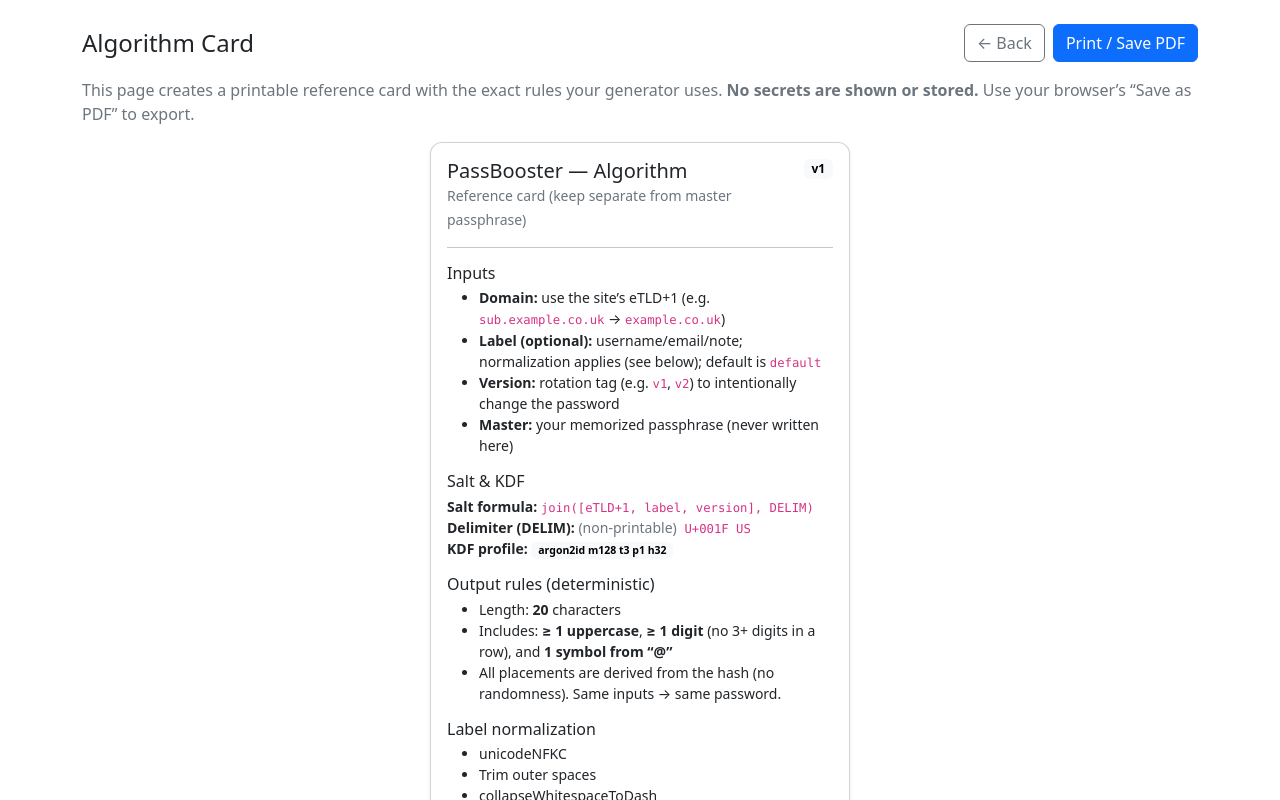
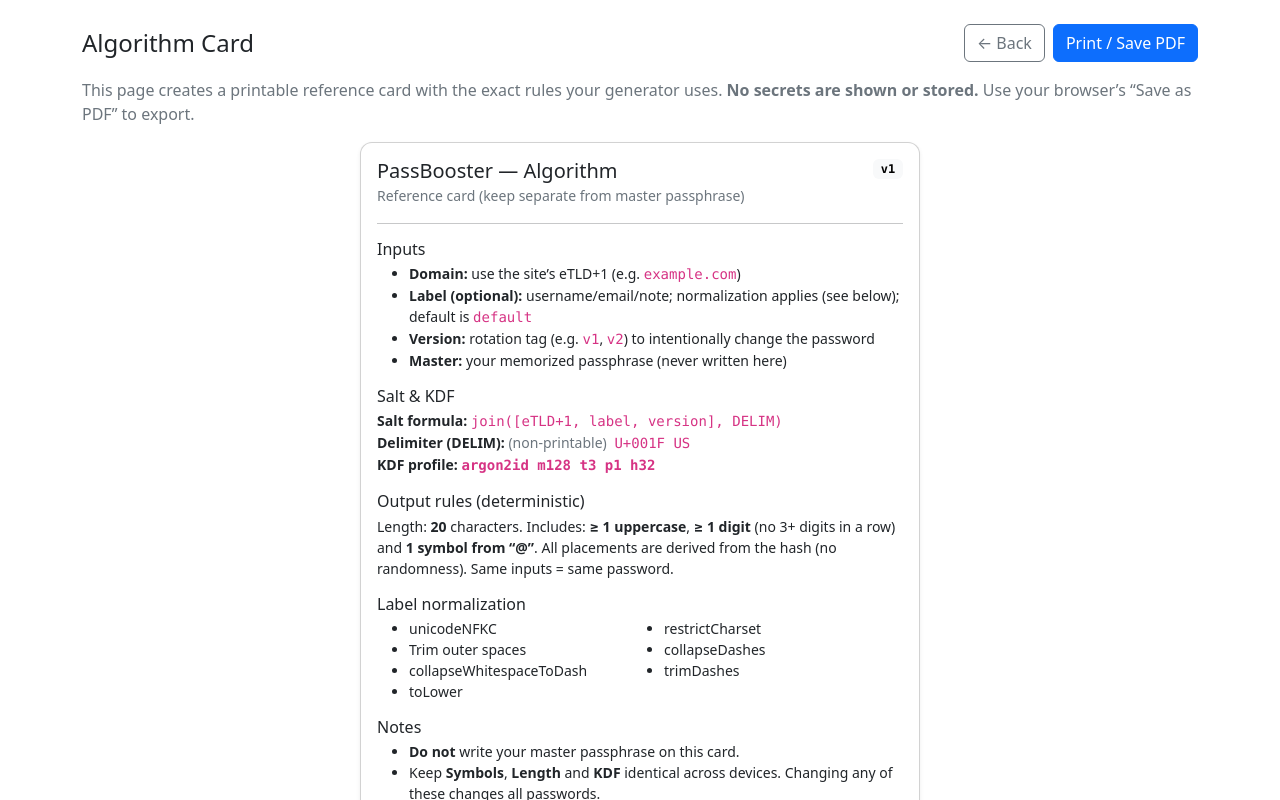
Before and after one commit to WebDevBooster/passbooster, a SvelteKit app: page /card in a window 1280 px wide. Shown: the top 800 px of the page. Built offline with nearby package versions, Linux system fonts and the light colour scheme.

Commit message:
Optimize algo card page related stuff.

```diff
--- a/src/routes/+page.svelte
+++ b/src/routes/+page.svelte
@@ -84,7 +84,7 @@
         <div class="row">
             <div class="col-12 mt-2 text-center">
                 <a class="link-secondary px-2" href="#/help">Why &amp; How</a>
-                <a class="link-secondary px-2" href="#">Algo Card</a>
+                <a class="link-secondary px-2" href="#/card">Algo Card</a>
                 <a class="link-secondary px-2" href="#/settings">Settings</a>
             </div>
         </div>
--- a/src/routes/card/+page.svelte
+++ b/src/routes/card/+page.svelte
@@ -108,7 +108,7 @@
                     <div class="col-12">
                         <h3 class="h6 mb-1">Inputs</h3>
                         <ul class="mb-0 small">
-                            <li><strong>Domain:</strong> use the site’s eTLD+1 (e.g. <code>sub.example.co.uk</code> → <code>example.co.uk</code>)</li>
+                            <li><strong>Domain:</strong> use the site’s eTLD+1 (e.g. <code>example.com</code>)</li>
                             <li><strong>Label (optional):</strong> username/email/note; normalization applies (see below); default is <code>default</code></li>
                             <li><strong>Version:</strong> rotation tag (e.g. <code>v1</code>, <code>v2</code>) to intentionally change the password</li>
                             <li><strong>Master:</strong> your memorized passphrase (never written here)</li>
@@ -129,25 +129,23 @@
                                     <code class="ms-1">{delimInfo.text}</code>
                                 {/if}
                             </div>
-                            <div><strong>KDF profile:</strong> <span class="badge text-bg-light">{kdfProfile}</span></div>
+                            <div><strong>KDF profile:</strong> <code class="fw-bold">{kdfProfile}</code></div>
                         </div>
                     </div>
 
                     <!-- Output rules -->
                     <div class="col-12">
                         <h3 class="h6 mb-1">Output rules (deterministic)</h3>
-                        <ul class="mb-0 small">
-                            <li>Length: <strong>{s.length}</strong> characters</li>
-                            <li>Includes: <strong>≥ 1 uppercase</strong>, <strong>≥ 1 digit</strong> (no 3+ digits in a row), and <strong>{symbolNote}</strong></li>
-                            <li>All placements are derived from the hash (no randomness). Same inputs → same password.</li>
-                        </ul>
+                        <div class="mb-0 small">
+                            Length: <strong>{s.length}</strong> characters. Includes: <strong>≥ 1 uppercase</strong>, <strong>≥ 1 digit</strong> (no 3+ digits in a row) and <strong>{symbolNote}</strong>. All placements are derived from the hash (no randomness). Same inputs = same password.
+                        </div>
                     </div>
 
                     <!-- Label normalization -->
                     <div class="col-12">
                         <h3 class="h6 mb-1">Label normalization</h3>
                         {#if enabledSteps.length > 0}
-                            <ul class="mb-0 small">
+                            <ul class="mb-0 small pb-cols">
                                 {#each enabledSteps as step}
                                     <li>{step}</li>
                                 {/each}
@@ -162,8 +160,8 @@
                         <h3 class="h6 mb-1">Notes</h3>
                         <ul class="mb-0 small">
                             <li><strong>Do not</strong> write your master passphrase on this card.</li>
-                            <li>Keep <strong>Symbols</strong>, <strong>Length</strong>, and <strong>KDF</strong> identical across devices; changing any of these changes all passwords.</li>
-                            <li>If a site rejects certain symbols: adjust Symbols for that derive and bump Version (e.g. <code>v2</code>).</li>
+                            <li>Keep <strong>Symbols</strong>, <strong>Length</strong> and <strong>KDF</strong> identical across devices. Changing any of these changes all passwords.</li>
+                            <li>If a site rejects certain symbols, adjust symbols &amp; bump version (e.g. <code>v2</code>).</li>
                         </ul>
                     </div>
                 </div>
@@ -177,9 +175,9 @@
 </main>
 
 <style>
-    /* Screen preview sizing */
+    /* Screen preview sizing (approx A5 width on screen) */
     .print-area {
-        max-width: 420px; /* roughly A6 width on screen */
+        max-width: 560px; /* A5 ≈ 148mm = 5.83in ≈ 560px @96dpi */
     }
 
     .algo-card {
@@ -190,6 +188,29 @@
         font-weight: 600;
     }
 
+    code, .badge.text-bg-light {
+      font-family: ui-monospace, SFMono-Regular, Menlo, Consolas, "Liberation Mono", monospace;
+    }
+
+    /* Two columns on roomy screens/print, one column on small screens */
+    .pb-cols {
+        column-count: 2; /* force 2 columns */
+        column-gap: 1rem;
+        /* if auto-fit instead, use:
+           column-width: 220px;   // browser decides 1 or 2 columns based on width
+        */
+    }
+    .pb-cols li {
+        break-inside: avoid; /* avoid splitting an item */
+        -webkit-column-break-inside: avoid;
+        page-break-inside: avoid;
+    }
+
+    /* Single column on narrow viewports */
+    @media (max-width: 576px) {
+        .pb-cols { column-count: 1; }
+    }
+
     /* Print styles */
     @media print {
         :root {
@@ -198,10 +219,17 @@
         }
         .no-print { display: none !important; }
         body { background: #fff !important; }
-        @page { size: A6 portrait; margin: 10mm; }
+        @page { size: A5 portrait; margin: 0; }
 
         /* Expand the print area to fill the page nicely */
         .print-area { max-width: none !important; }
-        .algo-card { box-shadow: none !important; border: 1px solid rgba(0,0,0,.12); }
+        .algo-card {
+          box-shadow: none !important;
+          border: 1px solid rgba(0,0,0,.12);
+          break-inside: avoid;
+        }
+
+        .pb-cols { column-count: 2; column-gap: 6mm; }
+        .pb-cols li { break-inside: avoid; }
     }
 </style>
--- a/src/routes/generate/+page.svelte
+++ b/src/routes/generate/+page.svelte
@@ -380,7 +380,7 @@
     <div class="row">
         <div class="col-12 mt-2 text-center">
             <a class="link-secondary px-2" href="#/help">Why &amp; How</a>
-            <a class="link-secondary px-2" href="#">Algo Card</a>
+            <a class="link-secondary px-2" href="#/card">Algo Card</a>
             <a class="link-secondary px-2" href="#/settings">Settings</a>
         </div>
     </div>
--- a/src/styles/bootstrap.scss
+++ b/src/styles/bootstrap.scss
@@ -2,6 +2,10 @@
 
 /* Config (order matters) */
 @import "bootstrap/scss/functions";
+
+// Default variable overrides
+$code-font-size: 1em;
+
 @import "bootstrap/scss/variables";
 @import "bootstrap/scss/maps";
 @import "bootstrap/scss/mixins";
```
